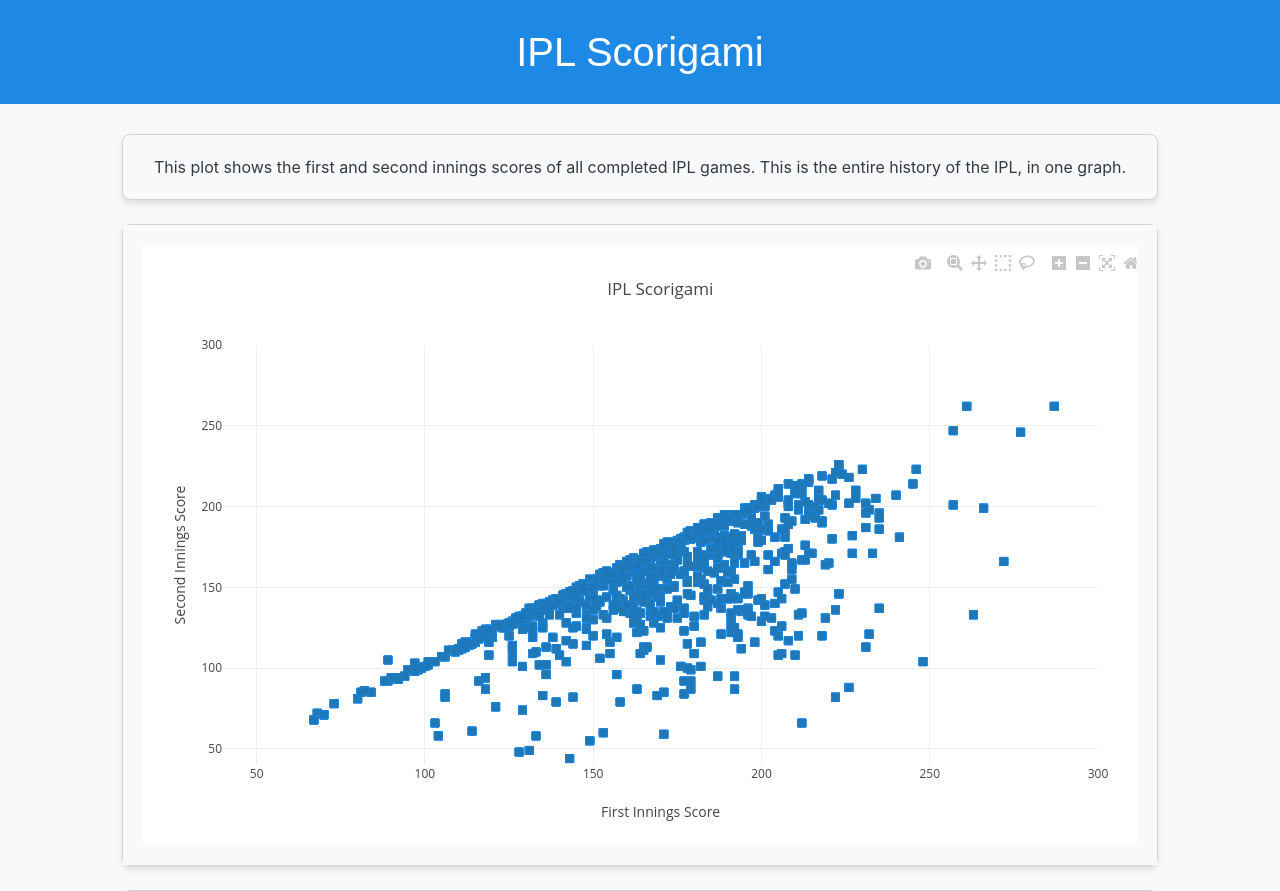
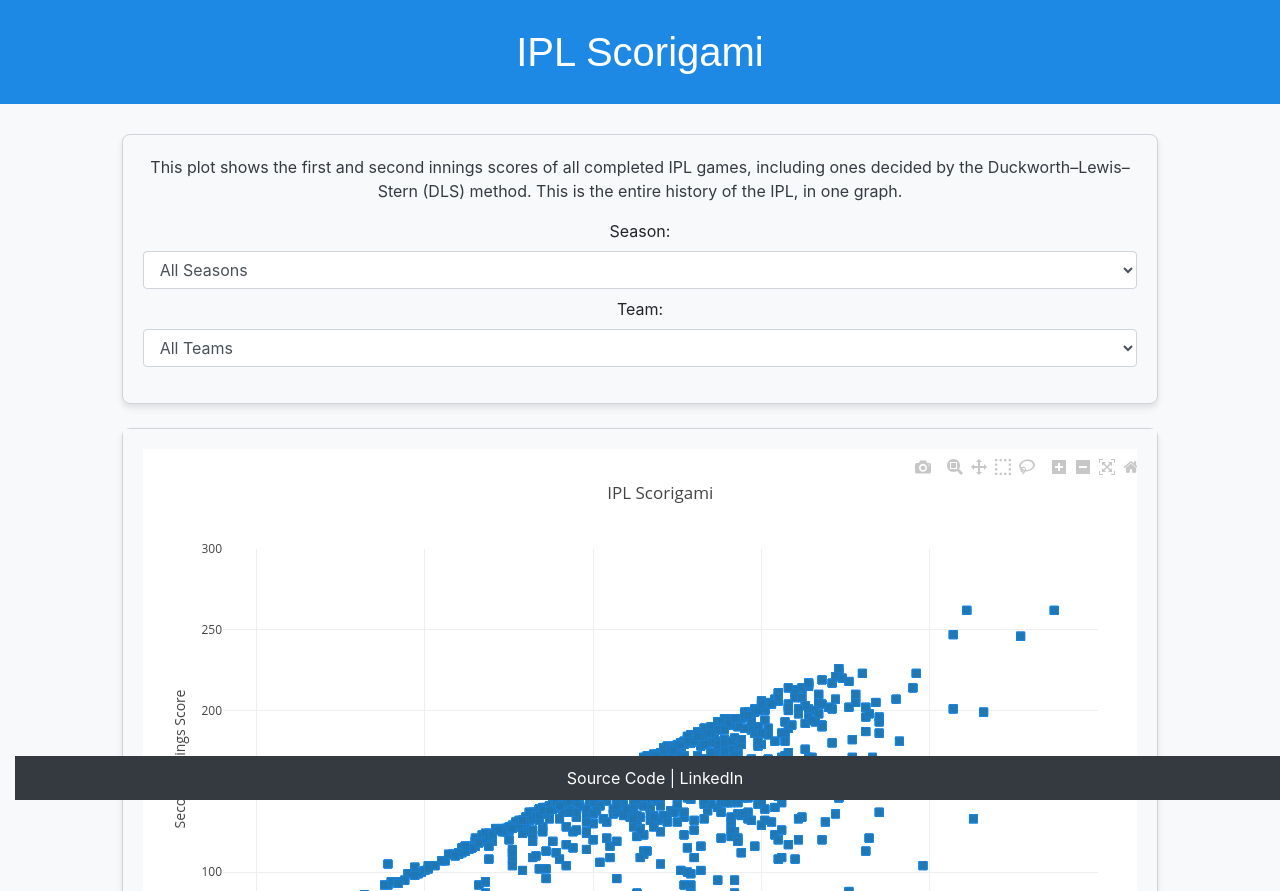
Before and after one commit to arulgundam/ipl_scorigami_deprecated2, a Flask app: page / in a window 1280 px wide. Shown: the top 891 px of the page. Run offline with Flask 2, Linux system fonts and the light colour scheme; data comes from the database, SQL or seed files in the repository; both versions use the stored data as it was after the commit; some libraries are stand-ins or nearby versions; some web fonts are replaced.

Commit message:
Filters added. Styling needs to be updated, though.

```diff
--- a/static/css/styles.css
+++ b/static/css/styles.css
@@ -51,3 +51,26 @@ body {
 .jon-bois-card .card-body .d-flex {
     flex-direction: row; /* Set flex direction to row */
 }
+
+/* Footer Styles */
+.grey-footer {
+    background-color: #343a40; /* Dark grey background */
+    color: #fff; /* White text */
+    padding: 10px 0;
+    position: fixed;
+    bottom: 0;
+    width: 100%;
+}
+
+.grey-footer p {
+    margin: 0;
+}
+
+.grey-footer a {
+    color: #fff; /* White text for links */
+    text-decoration: none;
+}
+
+.grey-footer a:hover {
+    text-decoration: underline;
+}
--- a/static/js/script.js
+++ b/static/js/script.js
@@ -3,6 +3,66 @@ fetch('/data')
     .then(data => {
         console.log(data);
 
+        // Filter out null values and format seasons
+        const seasons = [...new Set(data.map(d => d.season).filter(season => season !== null))]
+            .map(season => parseInt(season))
+            .sort((a, b) => a - b);
+
+        const teams = [...new Set(data.map(d => d.home_team).filter(team => team !== null))].sort();
+
+        const seasonFilter = document.getElementById('seasonFilter');
+        const teamFilter = document.getElementById('teamFilter');
+
+        seasons.forEach(season => {
+            seasonFilter.innerHTML += `<option value="${season}">${season}</option>`;
+        });
+
+        teams.forEach(team => {
+            teamFilter.innerHTML += `<option value="${team}">${team}</option>`;
+        });
+
+        // Function to apply filters and update the plot
+        const applyFilters = () => {
+            const selectedSeason = seasonFilter.value;
+            const selectedTeam = teamFilter.value;
+
+            const filteredData = data.filter(d =>
+                (selectedSeason === "" || parseInt(d.season) === parseInt(selectedSeason)) &&
+                (selectedTeam === "" || d.home_team === selectedTeam || d.away_team === selectedTeam)
+            );
+
+            const updatedFirstInningsScores = filteredData.map(d => parseInt(d.first_innings_score));
+            const updatedSecondInningsScores = filteredData.map(d => parseInt(d.second_innings_score));
+
+            const updatedTrace = {
+                x: updatedFirstInningsScores,
+                y: updatedSecondInningsScores,
+                mode: 'markers',
+                marker: {
+                    size: 8,
+                    symbol: 'square',
+                    line: {
+                        color: 'rgb(30, 136, 229)',
+                        width: 0.5
+                    },
+                    opacity: 0.8
+                },
+                type: 'scatter',
+                text: data.map(d => `<i>${d.description}</i><br><span>${d.name} | <b>${d.result}</b> | 1st: ${d.first_innings_score}, 2nd: ${d.second_innings_score}<span>`), // Updated hover text format
+                hoverinfo: 'text',
+                hoverlabel: {
+                    bgcolor: 'white',
+                    bordercolor: 'black',
+                    font: { size: 12, color: 'black' },
+                    namelength: 0
+                },
+                hovertemplate: '%{text}' // Display hover text
+            };
+
+            Plotly.react('plot', [updatedTrace], layout);
+        };
+
+        // Initial plot
         const firstInningsScores = data.map(d => parseInt(d.first_innings_score));
         const secondInningsScores = data.map(d => parseInt(d.second_innings_score));
 
@@ -20,9 +80,14 @@ fetch('/data')
                 opacity: 0.8
             },
             type: 'scatter',
-            text: data.map(d => `<i>${d.description}</i><br><span>${d.name} | <b>${d.result}</b> | 1st: ${d.first_innings_score}, 2nd: ${d.second_innings_score}<span>`), // Updated hover text format
+            text: data.map(d => `<i>${d.description}</i><br><span>${d.name} | <b>${d.result}</b></span>`), // Updated hover text format
             hoverinfo: 'text',
-            hoverlabel: { bgcolor: 'white', bordercolor: 'black', font: { size: 12, color: 'black' }, namelength: 0 }, // Set namelength to 0 to remove "Trace 0" label
+            hoverlabel: {
+                bgcolor: 'white',
+                bordercolor: 'black',
+                font: { size: 12, color: 'black' },
+                namelength: 0
+            },
             hovertemplate: '%{text}' // Display hover text
         };
 
@@ -43,4 +108,8 @@ fetch('/data')
         };
 
         Plotly.newPlot('plot', [trace], layout);
+
+        // Attach event listeners to filters
+        seasonFilter.addEventListener('change', applyFilters);
+        teamFilter.addEventListener('change', applyFilters);
     });
--- a/templates/index.html
+++ b/templates/index.html
@@ -22,7 +22,20 @@
             <div class="col-md-10 offset-md-1">
                 <div class="card main-card">
                     <div class="card-body">
-                        <p class="card-text">This plot shows the first and second innings scores of all completed IPL games. This is the entire history of the IPL, in one graph.</p>
+                        <p class="card-text">This plot shows the first and second innings scores of all completed IPL games, including ones decided by the Duckworth–Lewis–Stern (DLS) method. This is the entire history of the IPL, in one graph.</p>
+                        <!-- Filters -->
+                        <div class="filters mb-3">
+                            <label for="seasonFilter">Season:</label>
+                            <select id="seasonFilter" class="form-control">
+                                <option value="">All Seasons</option>
+                                <!-- Options will be populated dynamically -->
+                            </select>
+                            <label for="teamFilter" class="mt-2">Team:</label>
+                            <select id="teamFilter" class="form-control">
+                                <option value="">All Teams</option>
+                                <!-- Options will be populated dynamically -->
+                            </select>
+                        </div>
                     </div>
                 </div>
             </div>
@@ -59,15 +72,13 @@
                 </div>
             </div>
         </div>
+        <div class="grey-footer">
+            <p class="text-center">
+                <a href="https://github.com/arulgundam/ipl_scorigami" target="_blank">Source Code</a> |
+                <a href="https://www.linkedin.com/in/arul-gundam/" target="_blank">LinkedIn</a>
+            </p>
+        </div>
     </div>
-
-    <!-- Footer -->
-    <footer class="footer bg-dark text-white text-center">
-        <div class="container">
-            <p class="mb-0">Source Code: <a href="https://github.com/arulgundam/ipl_scorigami" class="text-white" target="_blank">arulgundam/ipl_scorigami</a> | LinkedIn: <a href="https://www.linkedin.com/in/arul-gundam/" class="text-white" target="_blank">Arul Gundam</a></p>
-        </div>
-    </footer>
-
     <!-- Plotly JS and Fetch Data -->
     <script src="https://cdn.plot.ly/plotly-latest.min.js"></script>
     <script src="{{ url_for('static', filename='js/script.js') }}"></script>
```
Also changed, not shown: instance/ipl_data.db, 1 other file.
